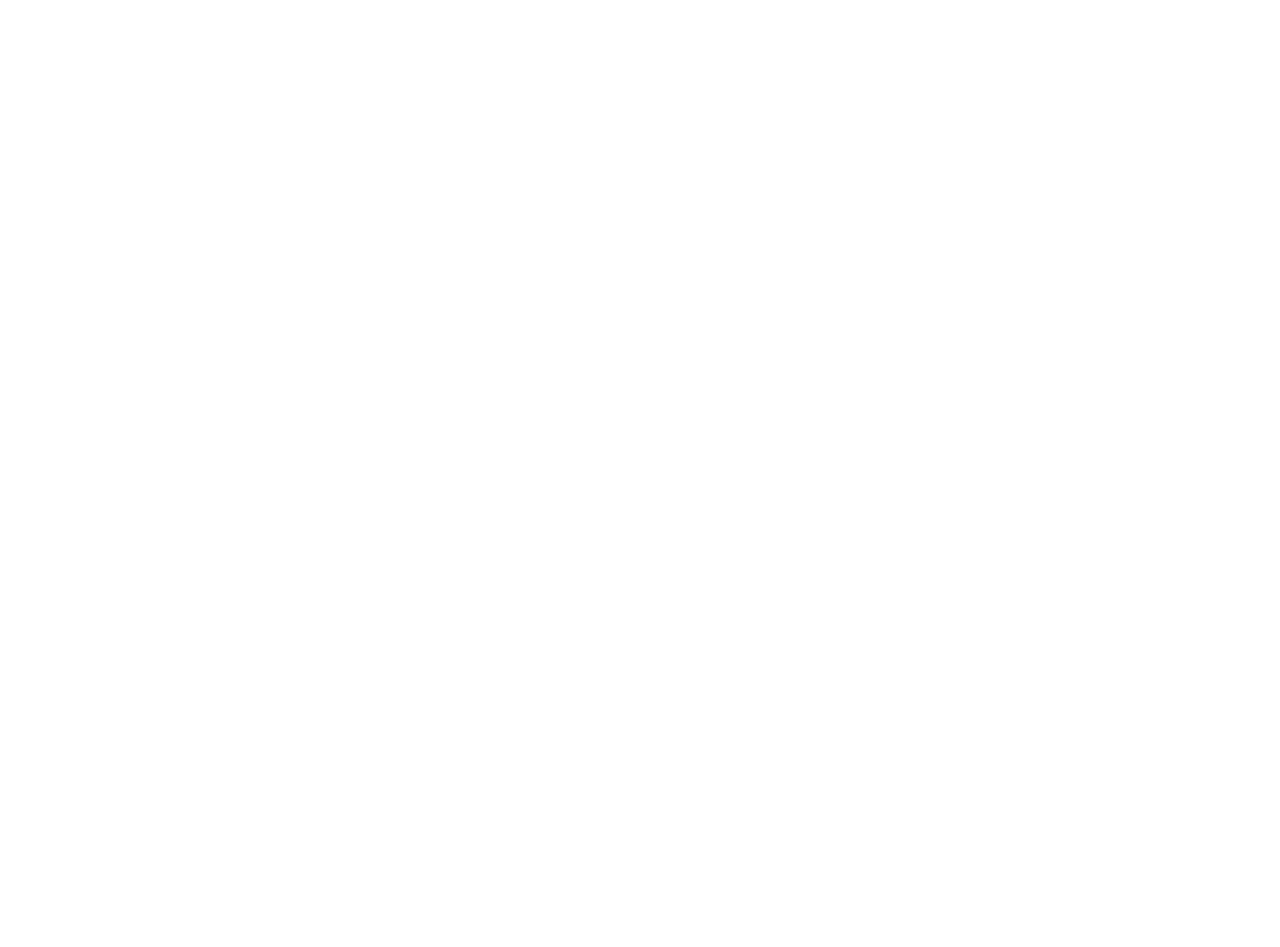
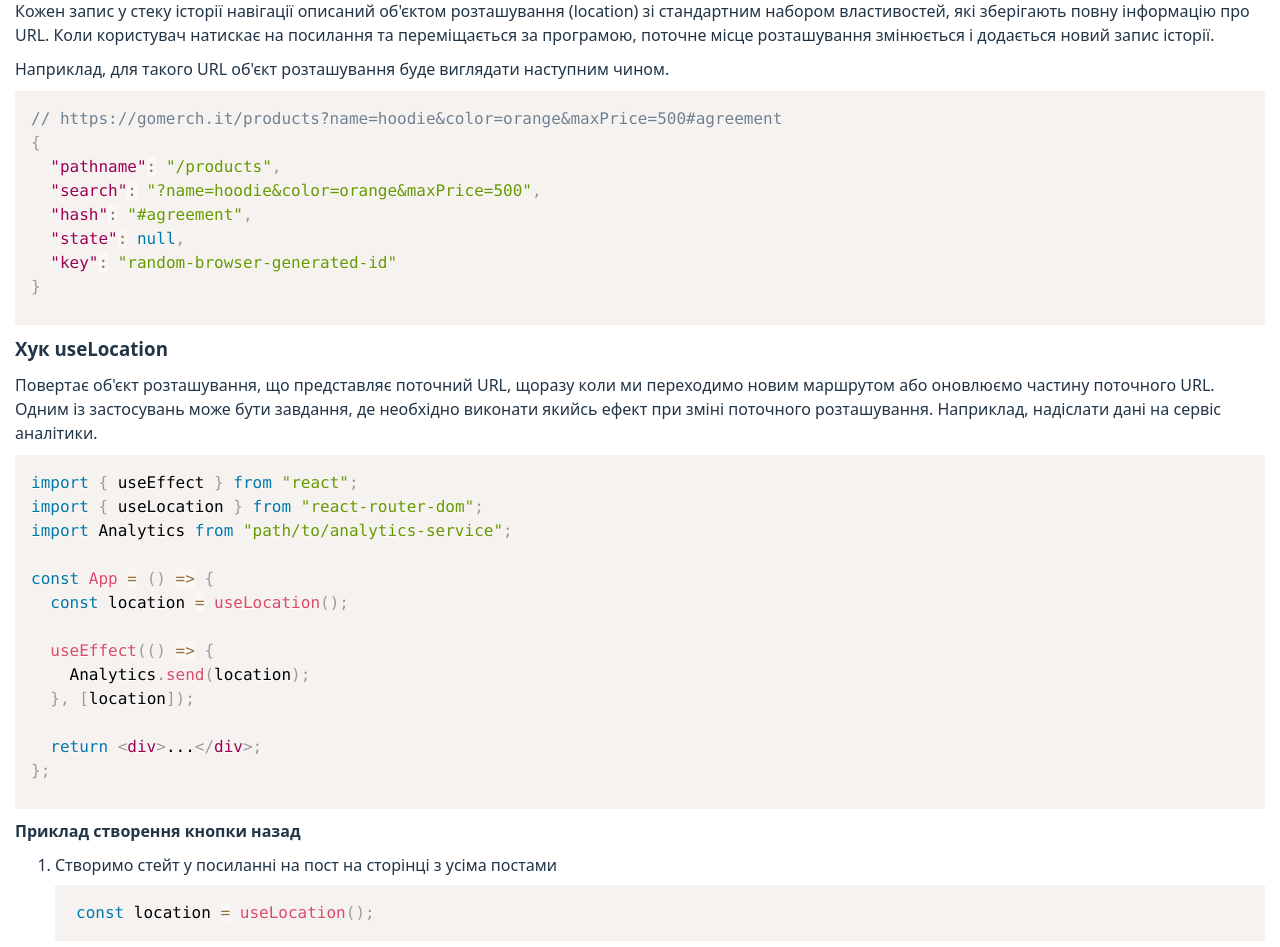
Before and after one commit to bndnt/intro, a React (Vite) app: page /m5 in a window 1280 px wide. Shown: the part 11020-11967 px from the top of the page. Before the commit the page ends 11014 px from the top, so only its background shows below. Built offline with nearby package versions, Linux system fonts and the light colour scheme.

Commit message:
btn go back

```diff
--- a/src/main.jsx
+++ b/src/main.jsx
@@ -18,13 +18,13 @@ import { UserContextProvider } from "./components/context/UserContext";
 // щоб відрендерити найвищий компонент в ієрархії (App), що призведе до рендеру всіх інших компонентів додатка.
 
 createRoot(document.getElementById("root")).render(
-  <StrictMode>
-    <UserContextProvider>
-      <BrowserRouter>
-        <App />
-      </BrowserRouter>
-    </UserContextProvider>
-  </StrictMode>
+  // <StrictMode>
+  <UserContextProvider>
+    <BrowserRouter>
+      <App />
+    </BrowserRouter>
+  </UserContextProvider>
+  // </StrictMode>
   // <UserContextProvider>
   //   <AppContext />
   // </UserContextProvider>
--- a/src/pages/FMPosts.jsx
+++ b/src/pages/FMPosts.jsx
@@ -2,12 +2,15 @@ import React, { useEffect, useState } from "react";
 import Loader from "../components/Loader/Loader";
 import { RequestAllPosts, RequestPostsBySearchValue } from "../services/api";
 import SearchPost from "../components/FourthModule/SearchPost/SearchPost";
-import { Link, useSearchParams } from "react-router-dom";
+import { Link, useLocation, useSearchParams } from "react-router-dom";
 const FMPosts = () => {
   const [posts, setPosts] = useState(null);
   const [loading, setLoading] = useState(false);
   const [error, setError] = useState(null);
   const [searchParams, setSearchParams] = useSearchParams();
+  const location = useLocation();
+  // console.log(location);
+
   const query = searchParams.get("query");
 
   useEffect(() => {
@@ -48,7 +51,11 @@ const FMPosts = () => {
       {Array.isArray(posts) &&
         posts.map((post) => {
           return (
-            <Link to={`/posts/${post.id}`} key={post.id}>
+            <Link
+              state={{ from: location }}
+              to={`/posts/${post.id}`}
+              key={post.id}
+            >
               <h5>{post.title}</h5>
               <p>{post.body}</p>
               <p>{JSON.stringify(post.reactions)}</p>
--- a/src/pages/FifthModule.jsx
+++ b/src/pages/FifthModule.jsx
@@ -582,6 +582,97 @@ export const Dashboard = () => {
             }, [query]);`}</code>
         </pre>
       </div>
+      <div className="topicBlock">
+        <h3>Об'єкт місцезнаходження</h3>
+        <p>
+          Кожен запис у стеку історії навігації описаний об'єктом розташування
+          (location) зі стандартним набором властивостей, які зберігають повну
+          інформацію про URL. Коли користувач натискає на посилання та
+          переміщається за програмою, поточне місце розташування змінюється і
+          додається новий запис історії.
+        </p>
+        <p>
+          Наприклад, для такого URL об'єкт розташування буде виглядати наступним
+          чином.
+        </p>
+        <pre>
+          <code className="language-jsx">{`// https://gomerch.it/products?name=hoodie&color=orange&maxPrice=500#agreement
+{
+  "pathname": "/products",
+  "search": "?name=hoodie&color=orange&maxPrice=500",
+  "hash": "#agreement",
+  "state": null,
+  "key": "random-browser-generated-id"
+}
+`}</code>
+        </pre>
+        <h3>Хук useLocation</h3>
+        <p>
+          Повертає об'єкт розташування, що представляє поточний URL, щоразу коли
+          ми переходимо новим маршрутом або оновлюємо частину поточного URL.
+          Одним із застосувань може бути завдання, де необхідно виконати якийсь
+          ефект при зміні поточного розташування. Наприклад, надіслати дані на
+          сервіс аналітики.
+        </p>
+        <pre>
+          <code className="language-jsx">{`import { useEffect } from "react";
+import { useLocation } from "react-router-dom";
+import Analytics from "path/to/analytics-service";
+
+const App = () => {
+  const location = useLocation();
+
+  useEffect(() => {
+    Analytics.send(location);
+  }, [location]);
+
+  return <div>...</div>;
+};`}</code>
+        </pre>
+        <h4>Приклад створення кнопки назад</h4>
+        <ol>
+          <li>
+            <span>
+              Створимо стейт у посиланні на пост на сторінці з усіма постами
+            </span>
+            <pre>
+              <code className="language-jsx">{`const location = useLocation();
+`}</code>
+            </pre>
+            <pre>
+              <code className="language-jsx">{`<Link state={{ from: location }}
+to={\`/posts/\${post.id}\`}
+key={post.id}>
+<h5>{post.title}</h5>
+<p>{post.body}</p>
+<p>{JSON.stringify(post.reactions)}</p>
+<p>Tags: {post.tags.join(", ")}</p>
+</Link>`}</code>
+            </pre>
+          </li>
+          <li>
+            На сторінці Product Details створимо також змінну location.
+            Припереході зі сторінкі з усіма статтями ми потрапляємо на сторінку
+            деталів статті, в неї в локації вже буде збережено стан from -
+            звідки ми потрапили сюда.
+          </li>
+          <li>
+            Наступним кроком збережемо стан, щоб не згубити у нереактивну (не
+            буде провокувати ререндеринг додатку) змінну
+            <pre>
+              <code className="language-jsx">{`const backLinkRef = useRef(location.state?.from ?? "/posts");`}</code>
+            </pre>
+          </li>
+          <li>
+            На цій же сторінці дітейлс додаємо посилання назад
+            <pre>
+              <code className="language-jsx">{`<Link to={backLinkRef.current}>Go back</Link>`}</code>
+            </pre>
+          </li>
+        </ol>
+      </div>
+
+      <div className="topicBlock"></div>
 
       <pre>
         <code className="language-jsx">{``}</code>
--- a/src/pages/PostDetailsPage.jsx
+++ b/src/pages/PostDetailsPage.jsx
@@ -1,5 +1,12 @@
-import React, { useEffect, useState } from "react";
-import { NavLink, Outlet, useParams, useSearchParams } from "react-router-dom";
+import React, { useEffect, useRef, useState } from "react";
+import {
+  Link,
+  NavLink,
+  Outlet,
+  useLocation,
+  useParams,
+  useSearchParams,
+} from "react-router-dom";
 import { requestSinglePostData } from "../services/api";
 import Loader from "../components/Loader/Loader";
 
@@ -8,6 +15,10 @@ const PostDetailsPage = () => {
   const [postDetails, setPostDetails] = useState(null);
   const [loading, setLoading] = useState(false);
   const [error, setError] = useState(null);
+  const location = useLocation();
+  const backLinkRef = useRef(location.state?.from ?? "/posts");
+
+  // console.log("location details page: ", location);
 
   useEffect(() => {
     const fetchPostDetails = async () => {
@@ -15,7 +26,7 @@ const PostDetailsPage = () => {
         setLoading(true);
         const data = await requestSinglePostData(postId);
         setPostDetails(data);
-        console.log(data);
+        // console.log(data);
       } catch (err) {
         setError(err.message);
       } finally {
@@ -26,6 +37,7 @@ const PostDetailsPage = () => {
   }, [postId]);
   return (
     <div>
+      <Link to={backLinkRef.current}>← Go back</Link>
       {loading && <Loader />}
       {postDetails !== null && (
         <div>
```
